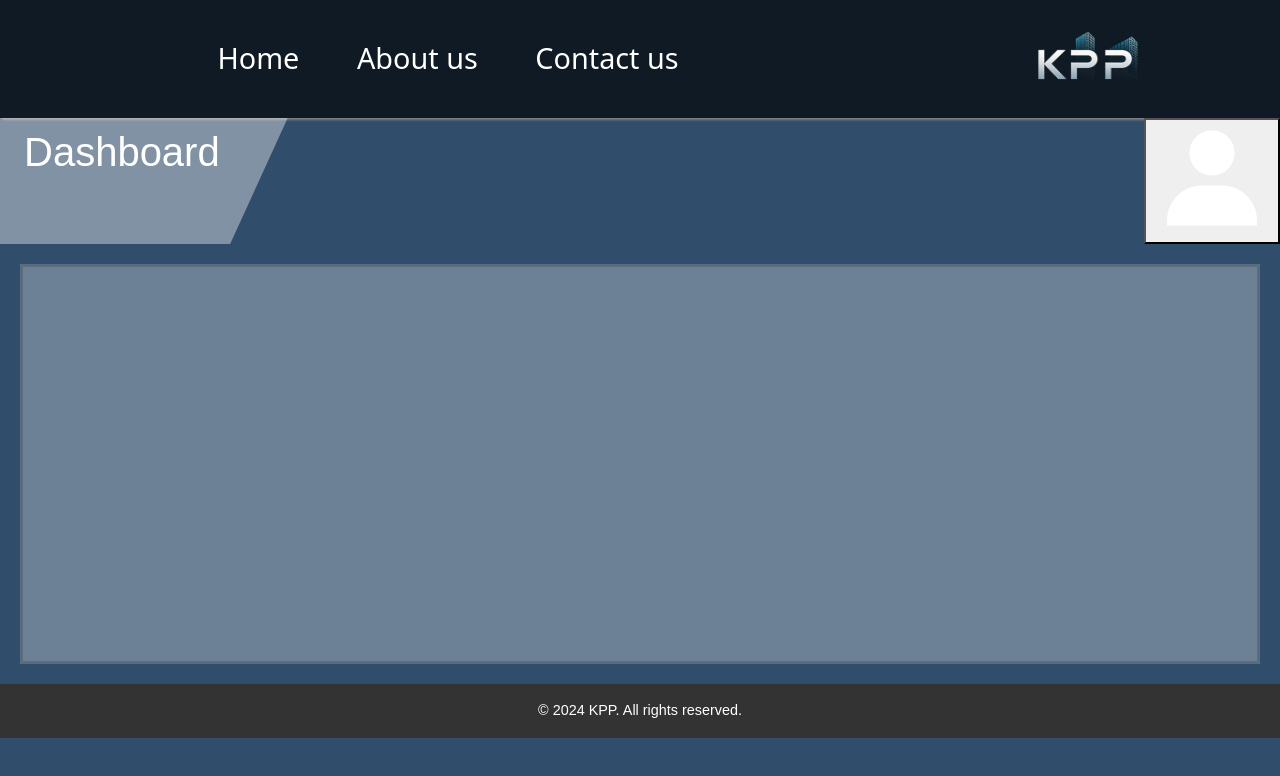
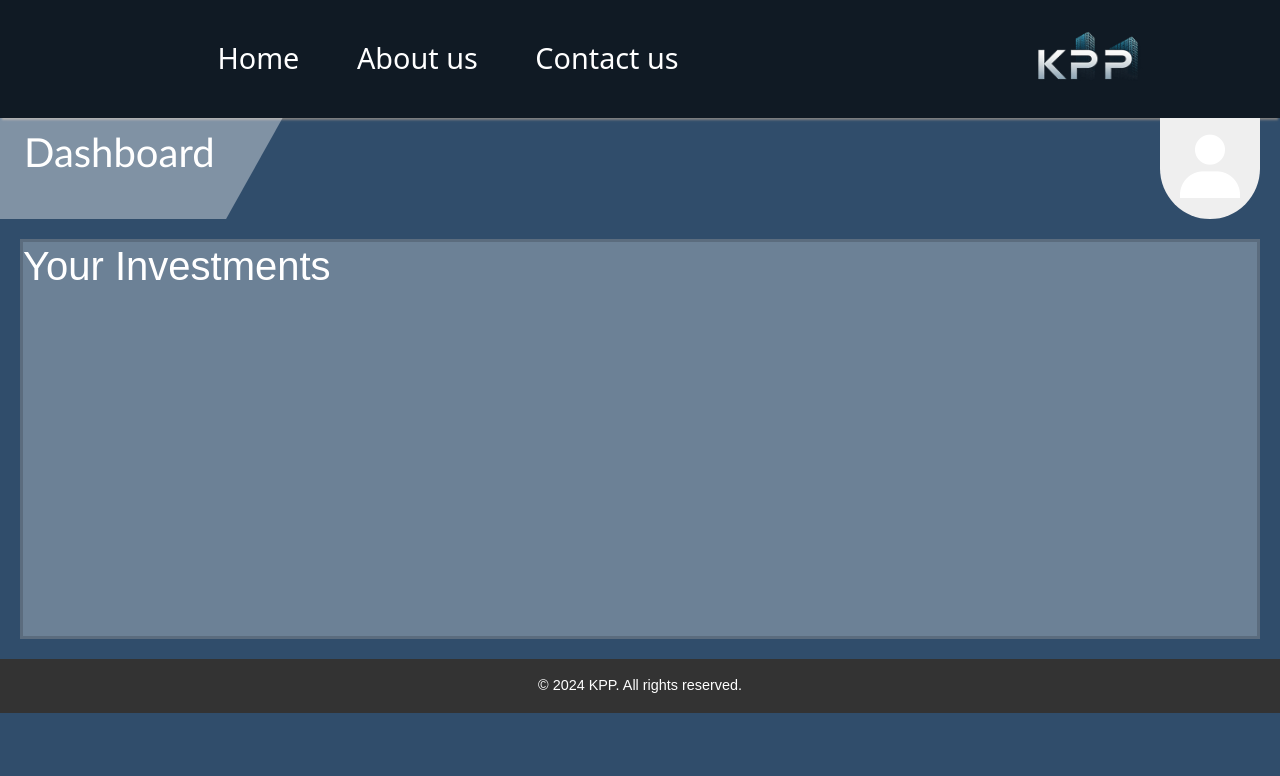
Before and after one commit to PrabathSamarasinghe/iwb043-kpp, a React (Vite) app in the folder frontend/: page /geesan/user_dashboard in a window 1280 px wide. Shown: the top 776 px of the page. Built offline with nearby package versions, Linux system fonts and the light colour scheme.

Commit message:
Added styling for some buttons

```diff
--- a/frontend/src/pages/geesan/components/Profile_dd.jsx
+++ b/frontend/src/pages/geesan/components/Profile_dd.jsx
@@ -1,11 +1,13 @@
 import React from 'react'
 import 'boxicons'
+import './profile.css'
 const Profile_dd = () => {
   return (
     <button className='dropButton'>
+      <div className='avatar'>
       <i className='bx bxs-user'>
-
       </i>
+      </div>
     </button>
   )
 }
--- /dev/null
+++ b/frontend/src/pages/geesan/components/profile.css
@@ -0,0 +1,20 @@
+.dropButton{
+    border: none;
+    outline: none;
+    border-bottom-left-radius: 50%;
+    border-bottom-right-radius: 50%;
+    padding: 10px;
+    margin-right: 20px;
+    transition: all 0.3s ease;
+}
+.dropButton:hover{
+    box-shadow: 0 10px 10px var(--secondary-color)
+}
+.dropButton:focus,
+.dropButton:active {
+    outline: none; /* Ensure outline is removed on focus */
+}
+.dropButton .avatar i{
+    font-size: 80px;
+    margin: auto;
+}
--- a/frontend/src/pages/geesan/components/ribon.css
+++ b/frontend/src/pages/geesan/components/ribon.css
@@ -1,13 +1,7 @@
-:root {
-    --primary-color: #101a24;
-    --secondary-color: #89e5ff;
-    --background-color: #304d6b;
-    --text-color: #fff;
-  }
-
 .rib{
     display: flex;
     justify-content: start;
+    font-family:'Trebuchet MS', 'Lucida Sans Unicode', 'Lucida Grande', 'Lucida Sans', Arial, sans-serif
 }
 .rib div.dButton{
     align-self: flex-start;
--- a/frontend/src/pages/geesan/user_dashboard.jsx
+++ b/frontend/src/pages/geesan/user_dashboard.jsx
@@ -7,6 +7,7 @@ const Dashboard = () => {
     <div>
       <Ribbon />
       <div className='mainContainer'>
+        <h1>Your Investments</h1>
       </div>
     </div>
   )
```
